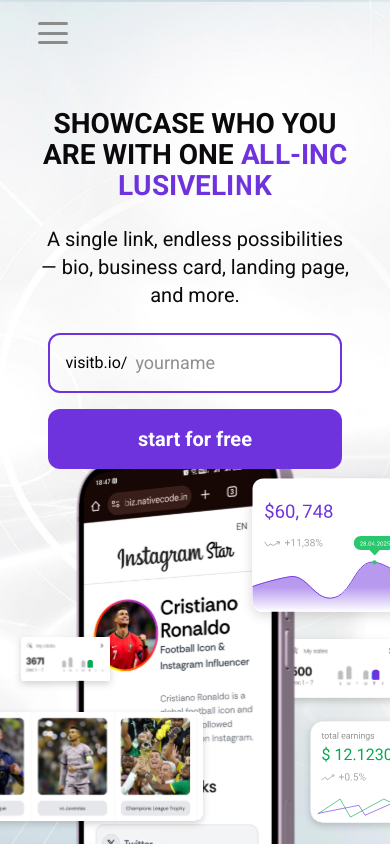
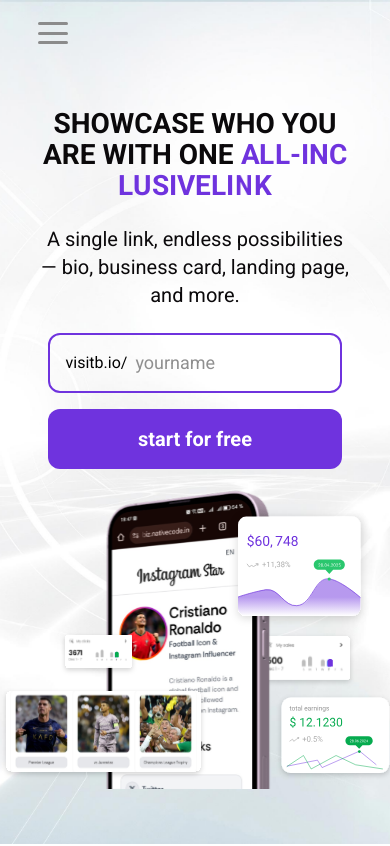
Before and after one commit to NbekWeb/mining, a Vue app: page / in a window 390 px wide. Shown: the top 846 px of the page. Built offline with nearby package versions, Linux system fonts and the light colour scheme.

Commit message:
finish responsive

```diff
--- a/src/components/Info.vue
+++ b/src/components/Info.vue
@@ -27,7 +27,7 @@
 </script>
 
 <template>
-  <div class="h-dvh w-full relative info overflow-x-hidden">
+  <div class="h-[670px] max-sm:h-dvh w-full relative info overflow-x-hidden">
     <div class="container">
       <div class="pt-2 max-md:pt-5.5">
         <div class="md:hidden max-md:flex relative z-20">
@@ -81,7 +81,7 @@
       </div>
       <img
         src="../assets/img/phone-gr.svg"
-        class="absolute right-0 bottom-0 h-148 w-auto object-cover max-lg:h-108 z-0"
+        class="absolute right-0 bottom-0 h-148 w-auto object-contain max-lg:h-108 z-0"
       />
     </div>
   </div>
```
